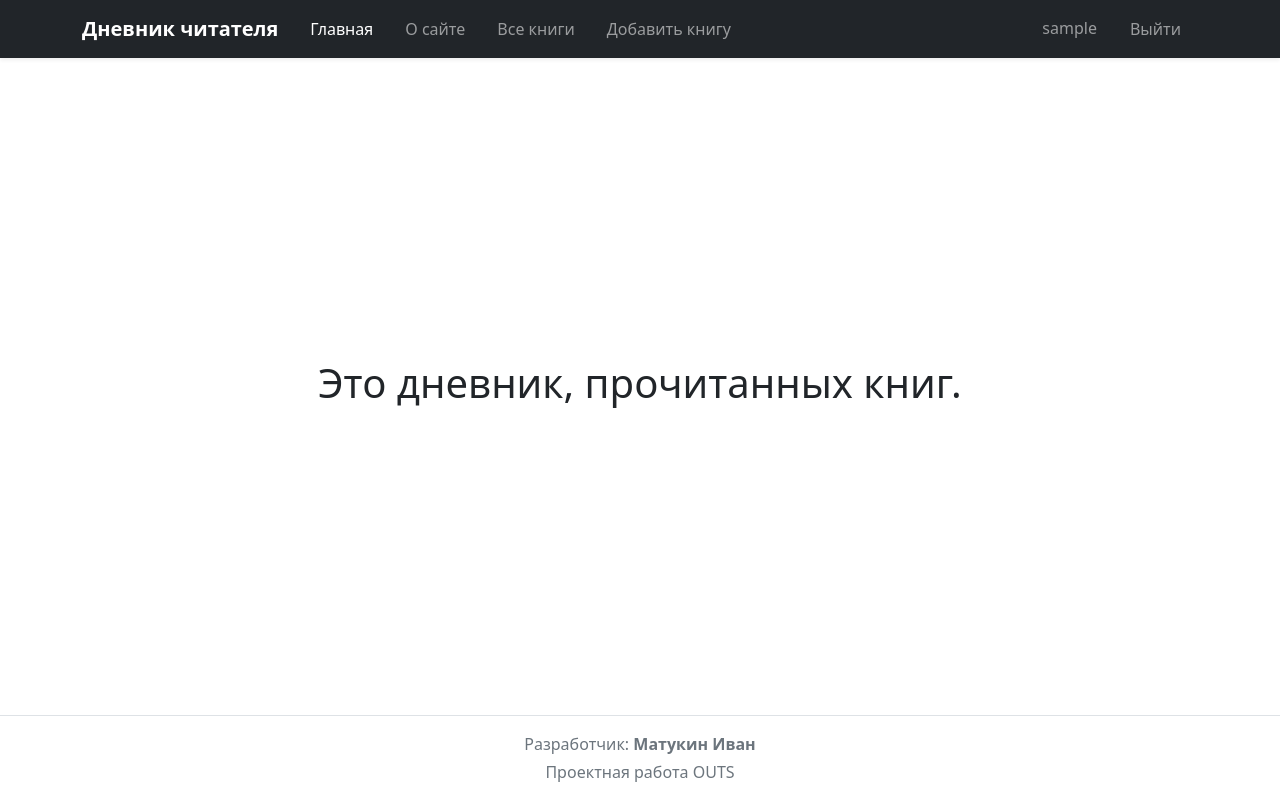
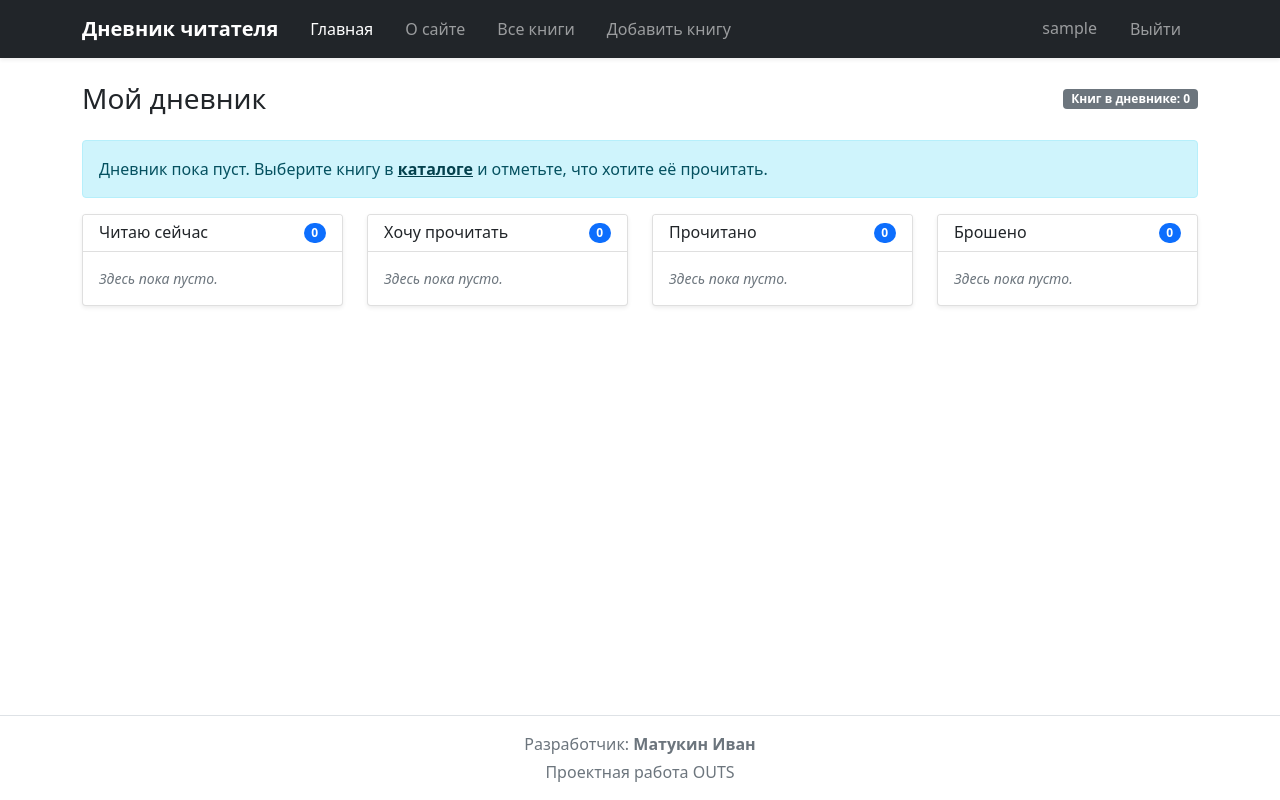
Before and after one commit to imatukin/otus-python-project, a Django app: page / in a window 1280 px wide. Run offline with Django 5.2, Linux system fonts and the light colour scheme; the visitor is signed in with stand-in values (Sample User, id 1); data that the repository does not hold is empty; parts of the project's set-up code (start-up, migrations or seed data) failed here and were passed over.

Commit message:
пункт плана 3

```diff
--- /dev/null
+++ b/bookshelf_app/diary.py
@@ -0,0 +1,75 @@
+"""Дневник читателя: его записи, разложенные по колонкам статусов.
+
+Записей об одной книге у читателя может быть несколько (перечитывал). В колонку книга
+попадает по статусу **последней** записи, а более ранние записи — её история прочтений.
+"""
+
+from dataclasses import dataclass, field
+
+from .models import ReadingEntry, ReadingStatus
+
+# Порядок колонок на главной и их заголовки: «Читаю сейчас» важнее всего — оно первое.
+COLUMNS = (
+    (ReadingStatus.READING, 'Читаю сейчас'),
+    (ReadingStatus.PLANNED, 'Хочу прочитать'),
+    (ReadingStatus.READ, 'Прочитано'),
+    (ReadingStatus.ABANDONED, 'Брошено'),
+)
+
+
+@dataclass
+class DiaryBook:
+    """Книга в дневнике: последняя запись о ней и прошлые записи, от новых к старым."""
+
+    entry: ReadingEntry
+    history: list = field(default_factory=list)
+
+    @property
+    def book(self):
+        """Книга, о которой запись."""
+        return self.entry.book
+
+    @property
+    def readings_count(self):
+        """Сколько всего записей о книге у читателя, включая текущую."""
+        return len(self.history) + 1
+
+
+@dataclass
+class DiaryColumn:
+    """Колонка дневника — все книги с одним статусом."""
+
+    status: str
+    title: str
+    books: list = field(default_factory=list)
+
+    @property
+    def count(self):
+        """Счётчик в заголовке колонки."""
+        return len(self.books)
+
+
+def build_diary(reader):
+    """Колонки дневника читателя в порядке `COLUMNS`.
+
+    Удалённые записи и записи об удалённых книгах в дневник не попадают.
+    """
+    entries = (
+        ReadingEntry.objects.filter(reader=reader, book__is_deleted=False)
+        .select_related('book__author')
+        # pk — на случай записей, созданных в одну и ту же секунду.
+        .order_by('-created_at', '-pk')
+    )
+
+    books = {}
+    for entry in entries:
+        if entry.book_id in books:
+            books[entry.book_id].history.append(entry)
+        else:
+            books[entry.book_id] = DiaryBook(entry)
+
+    columns = {status: DiaryColumn(status, title) for status, title in COLUMNS}
+    # dict хранит порядок вставки: внутри колонки книги идут от свежих записей к старым.
+    for diary_book in books.values():
+        columns[diary_book.entry.status].books.append(diary_book)
+    return list(columns.values())
--- a/bookshelf_app/templates/bookshelf_app/index.html
+++ b/bookshelf_app/templates/bookshelf_app/index.html
@@ -2,8 +2,92 @@
 
 {% block title %}Главная{% endblock %}
 
+{% block extra_css %}
+<style>
+    .diary-book + .diary-book {
+        border-top: 1px solid rgba(0, 0, 0, .125);
+    }
+
+    .diary-history summary {
+        cursor: pointer;
+    }
+</style>
+{% endblock %}
+
 {% block content %}
-    <div class="d-flex justify-content-center align-items-center h-100">
-        <h1 class="text-center">Это дневник, прочитанных книг.</h1>
+{% if user.is_authenticated %}
+<div class="container py-4">
+    <div class="d-flex align-items-center justify-content-between mb-4 gap-3">
+        <h1 class="h3 mb-0">Мой дневник</h1>
+        <span class="badge bg-secondary diary-total">Книг в дневнике: {{ diary_total }}</span>
     </div>
+
+    {% if not diary_total %}
+    <div class="alert alert-info diary-empty" role="alert">
+        Дневник пока пуст. Выберите книгу в <a href="{% url 'books' %}" class="alert-link">каталоге</a>
+        и отметьте, что хотите её прочитать.
+    </div>
+    {% endif %}
+
+    <div class="row row-cols-1 row-cols-md-2 row-cols-xl-4 g-4">
+        {% for column in columns %}
+        <div class="col">
+            <section class="card shadow-sm h-100 diary-column" data-status="{{ column.status }}">
+                <div class="card-header bg-white d-flex justify-content-between align-items-center">
+                    <h2 class="h6 mb-0">{{ column.title }}</h2>
+                    <span class="badge bg-primary rounded-pill diary-count">{{ column.count }}</span>
+                </div>
+
+                <div class="card-body p-0">
+                    {% for item in column.books %}
+                    <article class="diary-book p-3">
+                        <h3 class="h6 mb-1">
+                            <a href="{{ item.book.get_absolute_url }}">{{ item.book.title }}</a>
+                        </h3>
+                        <p class="text-muted small mb-1">{{ item.book.author.name }}</p>
+                        {% include 'bookshelf_app/include/entry_dates.html' with entry=item.entry %}
+
+                        {% if item.history %}
+                        <details class="diary-history small mt-2">
+                            <summary class="text-muted">История прочтений ({{ item.readings_count }})</summary>
+                            <ul class="list-unstyled mb-0 mt-1 ps-2 border-start">
+                                {% for past in item.history %}
+                                <li>
+                                    {{ past.get_status_display }}
+                                    {% include 'bookshelf_app/include/entry_dates.html' with entry=past inline=True %}
+                                </li>
+                                {% endfor %}
+                            </ul>
+                        </details>
+                        {% endif %}
+                    </article>
+                    {% empty %}
+                    <p class="text-muted fst-italic small p-3 mb-0">Здесь пока пусто.</p>
+                    {% endfor %}
+                </div>
+            </section>
+        </div>
+        {% endfor %}
+    </div>
+</div>
+{% else %}
+<div class="container py-5">
+    <div class="row justify-content-center">
+        <div class="col-lg-8 text-center">
+            <h1 class="display-6 mb-3">Дневник читателя</h1>
+            <p class="lead mb-4">
+                Отмечайте, что читаете сейчас, что хотите прочитать и что уже прочитано.
+                Возвращайтесь к книгам снова — дневник помнит каждое прочтение.
+            </p>
+            <div class="d-flex gap-2 justify-content-center guest-actions">
+                <a href="{% url 'register' %}" class="btn btn-primary btn-lg px-4">Зарегистрироваться</a>
+                <a href="{% url 'login' %}" class="btn btn-outline-secondary btn-lg px-4">Войти</a>
+            </div>
+            <p class="text-muted small mt-4 mb-0">
+                Или просто загляните в <a href="{% url 'books' %}">каталог книг</a>.
+            </p>
+        </div>
+    </div>
+</div>
+{% endif %}
 {% endblock %}
--- a/bookshelf_app/views.py
+++ b/bookshelf_app/views.py
@@ -14,6 +14,7 @@ from django.views.generic import (
     UpdateView,
 )
 
+from bookshelf_app.diary import build_diary
 from bookshelf_app.forms import BookForm
 from bookshelf_app.models import Book
 from .tasks import log_new_book_task
@@ -35,9 +36,19 @@ class Breadcrumbs:
 
 
 class IndexView(TemplateView):
-    """Главная страница."""
+    """Главная страница: гостю — приветствие, читателю — его дневник по колонкам статусов."""
 
     template_name = "bookshelf_app/index.html"
+
+    def get_context_data(self, **kwargs):
+        context = super().get_context_data(**kwargs)
+        if self.request.user.is_authenticated:
+            columns = build_diary(self.request.user)
+            context.update(
+                columns=columns,
+                diary_total=sum(column.count for column in columns),
+            )
+        return context
 
 
 class AboutView(Breadcrumbs, TemplateView):
--- a/user_app/templates/user_app/include/_reader_activity.html
+++ b/user_app/templates/user_app/include/_reader_activity.html
@@ -33,7 +33,9 @@
                     <div class="d-flex justify-content-between align-items-start gap-2">
                         <a href="{{ review.book.get_absolute_url }}">{{ review.book.title }}</a>
                         <span class="rating text-warning flex-shrink-0" title="Оценка: {{ review.rating }} из 5">
-                            {% for _ in "12345" %}{% if forloop.counter <= review.rating %}★{% else %}☆{% endif %}{% endfor %}
+                            {% for _ in "12345" %}
+                                {% if forloop.counter <= review.rating %}★{% else %}☆{% endif %}
+                            {% endfor %}
                         </span>
                     </div>
                     <p class="small text-muted mb-0">{{ review.text|truncatewords:25 }}</p>
```
Also changed, not shown: PLAN.md (+11 -5 lines), TODO.md (+3 -0 lines), bookshelf_app/templates/bookshelf_app/include/added_by.html (+10 -1 lines), bookshelf_app/templates/bookshelf_app/include/entry_dates.html (added, +18 -0 lines), bookshelf_app/tests/test_diary.py (added, +107 -0 lines), bookshelf_app/tests/test_templates.py (+106 -3 lines), bookshelf_app/tests/test_views.py (+23 -5 lines).
